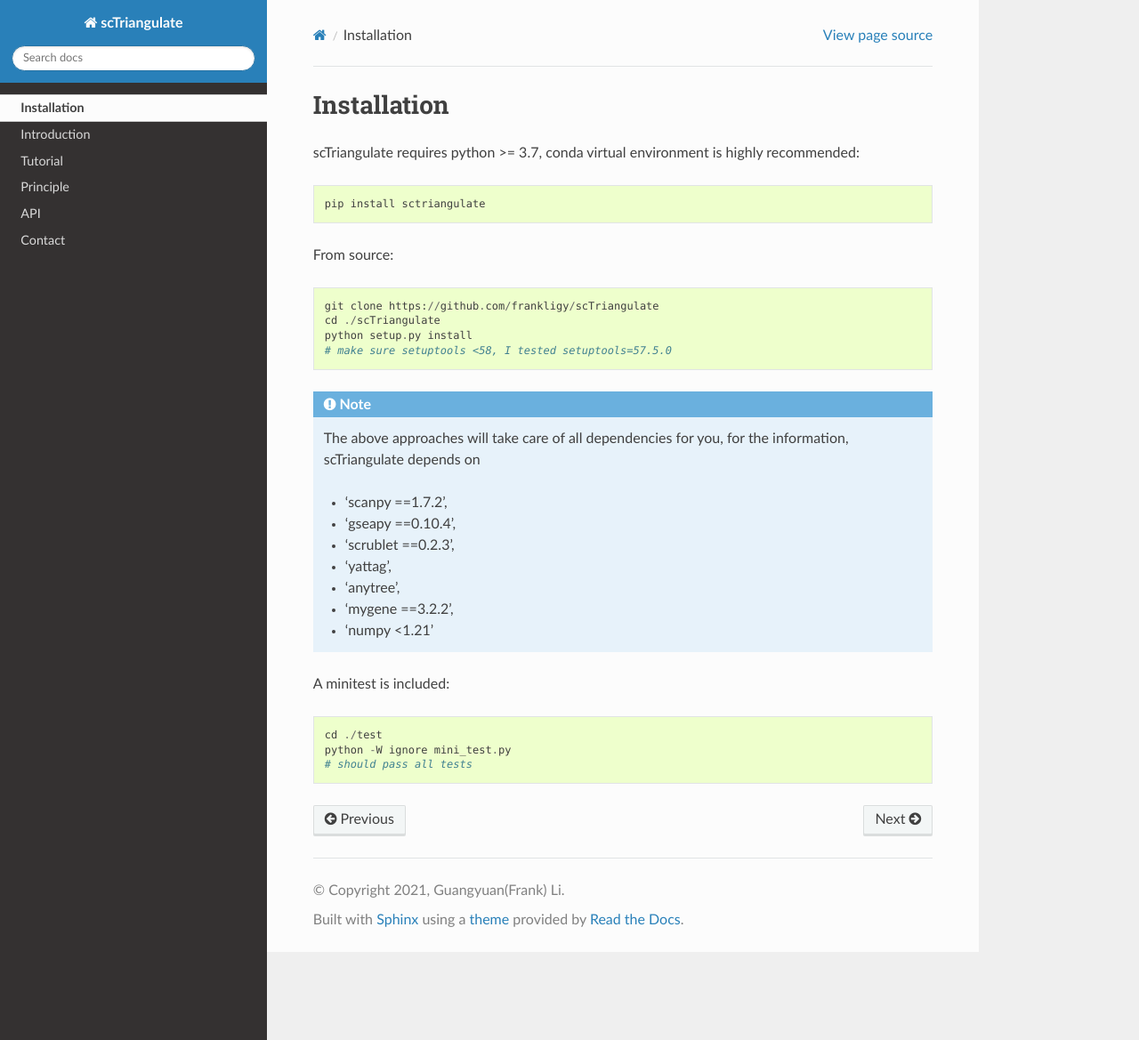
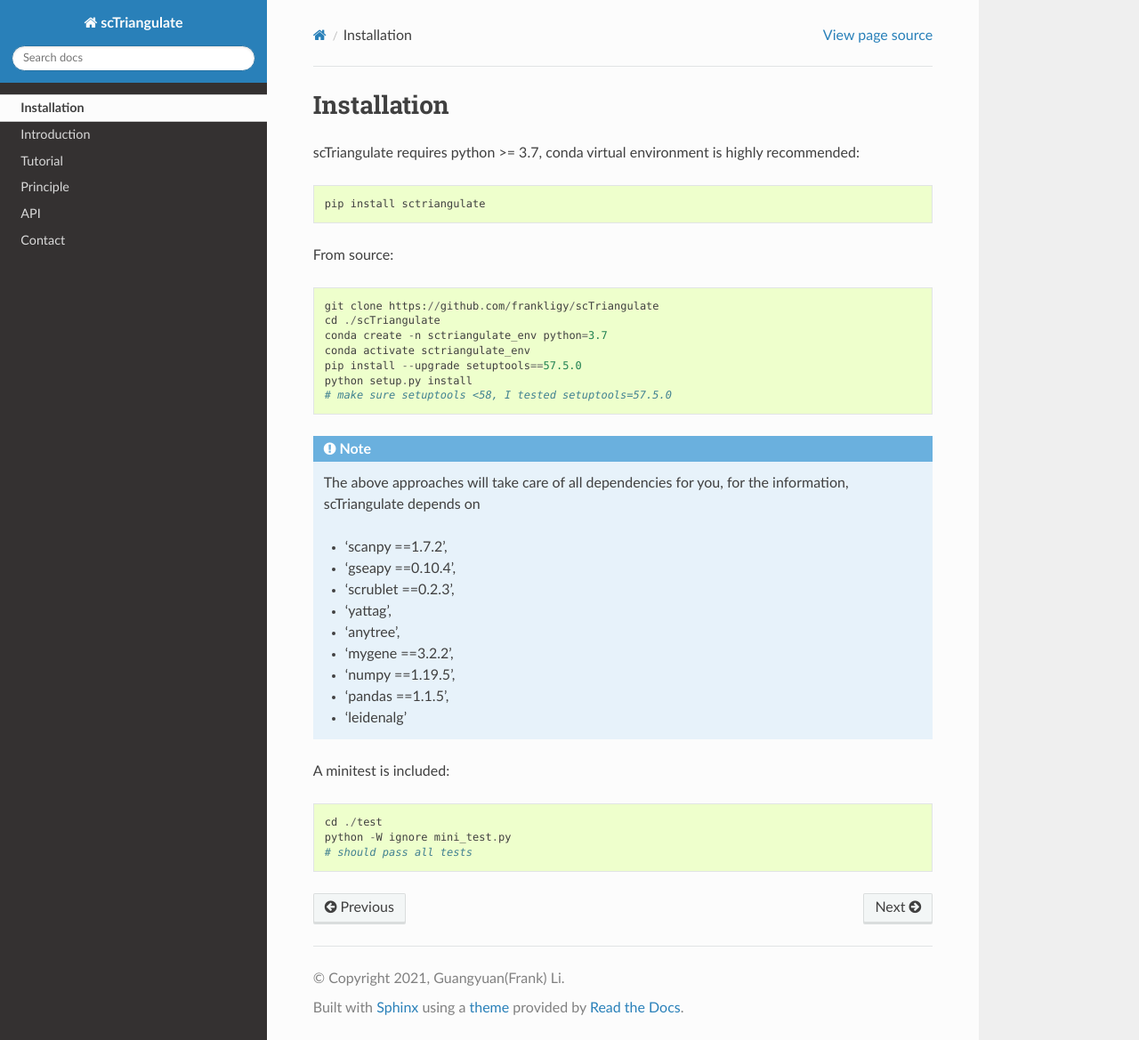
Before and after one commit to frankligy/scTriangulate, a Sphinx documentation site: the page built from docs/install.rst, in a window 1280 px wide and 1169 px high. Shown: the whole window at 89% size. Built offline with Sphinx 7.4.7 and the Read the Docs theme 2.0.0, drawn with Linux system fonts in a browser that asks for light colours.

Commit message:
pass linux and mac test

```diff
--- a/docs/install.rst
+++ b/docs/install.rst
@@ -10,6 +10,9 @@ From source::
 
     git clone https://github.com/frankligy/scTriangulate
     cd ./scTriangulate
+    conda create -n sctriangulate_env python=3.7
+    conda activate sctriangulate_env
+    pip install --upgrade setuptools==57.5.0
     python setup.py install
     # make sure setuptools <58, I tested setuptools=57.5.0
 
@@ -24,7 +27,9 @@ From source::
     * 'yattag',
     * 'anytree',
     * 'mygene ==3.2.2',
-    * 'numpy <1.21'
+    * 'numpy ==1.19.5',
+    * 'pandas ==1.1.5',
+    * 'leidenalg'
 
 
 
```
Also changed, not shown: 5 other files.
